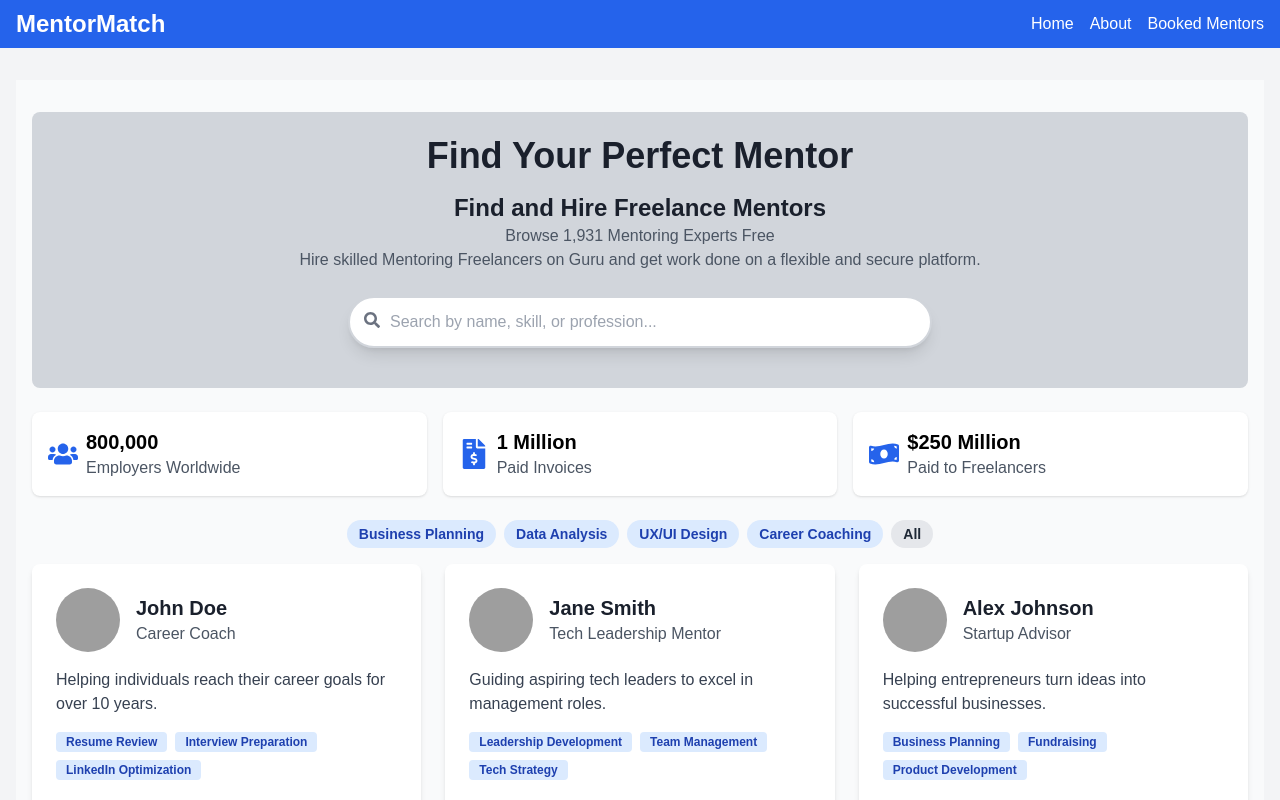
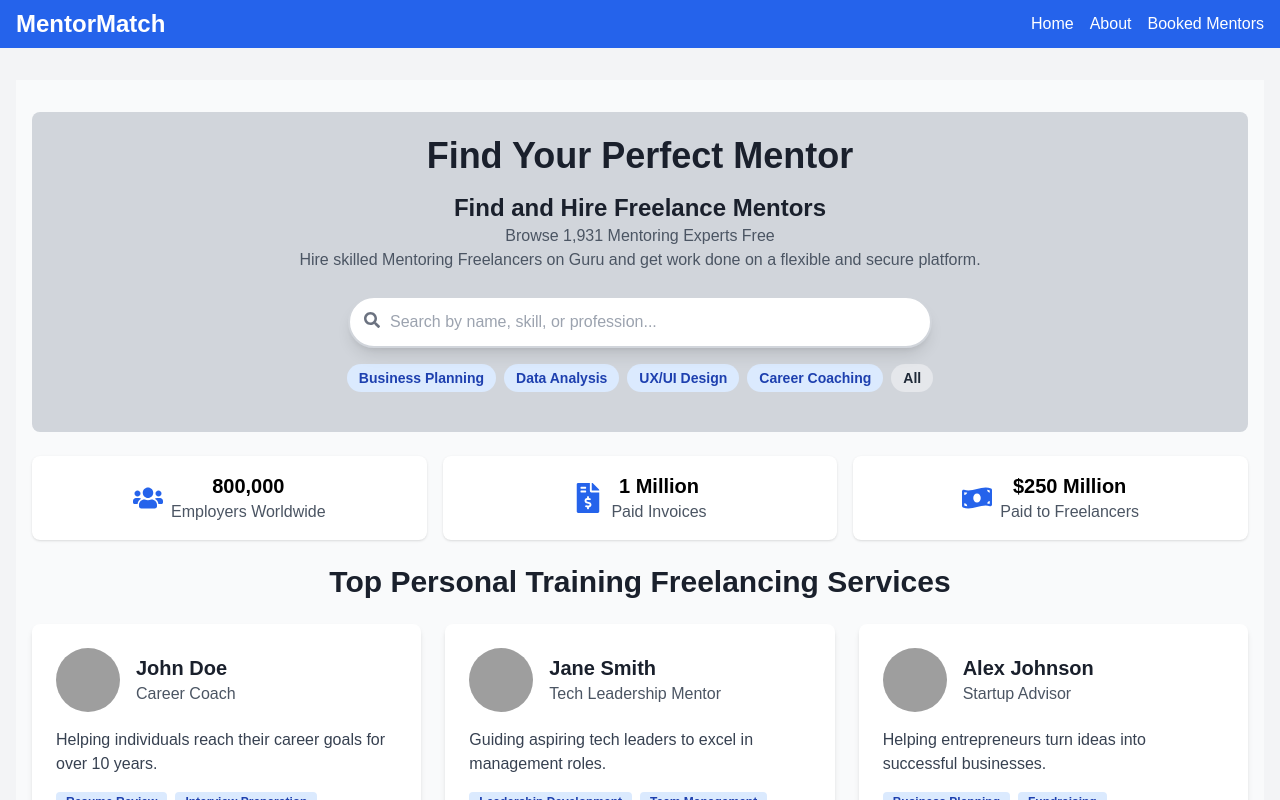
Before and after one commit to GauravOOO2/Mentor-Hiring-site, a React (Create React App) app: page / in a window 1280 px wide. Shown: the top 800 px of the page. Built offline with nearby package versions, Linux system fonts and the light colour scheme; grey boxes are pictures that could not be loaded; the HTML template or start-up script is replaced by a standard one.

Commit message:
Style improvement

```diff
--- a/src/pages/HomePage.tsx
+++ b/src/pages/HomePage.tsx
@@ -55,50 +55,54 @@ export function HomePage() {
                 <FaSearch className="absolute left-4 top-4 text-gray-500 transition duration-300 ease-in-out transform hover:scale-125" />
               </div>
             </div>
+
+            {/* Skill Filter Buttons - Moved here */}
+            <div className="flex justify-center mb-4">
+              {skills.map(skill => (
+                <button
+                  key={skill}
+                  onClick={() => setSelectedSkill(skill)}
+                  className="bg-blue-100 text-blue-800 text-sm font-semibold px-3 py-1 rounded-full mx-1 hover:bg-blue-200 transition"
+                >
+                  {skill}
+                </button>
+              ))}
+              <button
+                onClick={() => setSelectedSkill(null)} // Clear skill filter
+                className="bg-gray-200 text-gray-800 text-sm font-semibold px-3 py-1 rounded-full mx-1 hover:bg-gray-300 transition"
+              >
+                All
+              </button>
+            </div>
           </div>
 
           {/* Informational Boxes */}
           <div className="grid grid-cols-1 md:grid-cols-3 gap-4 mb-6">
-            <div className="bg-white p-4 rounded-lg shadow flex items-center">
+            <div className="bg-white p-4 rounded-lg shadow flex items-center justify-center">
               <FaUsers className="text-blue-600 text-3xl mr-2" />
-              <div>
+              <div className="text-center">
                 <h3 className="text-xl font-bold">800,000</h3>
                 <p className="text-gray-600">Employers Worldwide</p>
               </div>
             </div>
-            <div className="bg-white p-4 rounded-lg shadow flex items-center">
+            <div className="bg-white p-4 rounded-lg shadow flex items-center justify-center">
               <FaFileInvoiceDollar className="text-blue-600 text-3xl mr-2" />
-              <div>
+              <div className="text-center">
                 <h3 className="text-xl font-bold">1 Million</h3>
                 <p className="text-gray-600">Paid Invoices</p>
               </div>
             </div>
-            <div className="bg-white p-4 rounded-lg shadow flex items-center">
+            <div className="bg-white p-4 rounded-lg shadow flex items-center justify-center">
               <FaMoneyBillWave className="text-blue-600 text-3xl mr-2" />
-              <div>
+              <div className="text-center">
                 <h3 className="text-xl font-bold">$250 Million</h3>
                 <p className="text-gray-600">Paid to Freelancers</p>
               </div>
             </div>
           </div>
 
-          <div className="flex justify-center mb-4">
-            {skills.map(skill => (
-              <button
-                key={skill}
-                onClick={() => setSelectedSkill(skill)}
-                className="bg-blue-100 text-blue-800 text-sm font-semibold px-3 py-1 rounded-full mx-1 hover:bg-blue-200 transition"
-              >
-                {skill}
-              </button>
-            ))}
-            <button
-              onClick={() => setSelectedSkill(null)} // Clear skill filter
-              className="bg-gray-200 text-gray-800 text-sm font-semibold px-3 py-1 rounded-full mx-1 hover:bg-gray-300 transition"
-            >
-              All
-            </button>
-          </div>
+          {/* New Heading for Mentor Cards */}
+          <h2 className="text-3xl font-bold text-center mb-6">Top Personal Training Freelancing Services</h2>
 
           <div className="grid grid-cols-1 md:grid-cols-2 lg:grid-cols-3 gap-6 justify-items-center">
             {filteredMentors.slice(0, visibleMentors).map((mentor) => (
@@ -171,7 +175,7 @@ export function HomePage() {
         {/* Footer */}
         <footer className="bg-gray-800 text-white py-6 w-full">
           <div className="container mx-auto text-center">
-            <h2 className="text-2xl font-bold mb-2">Join Us Today!</h2>
+            <h2 className="text-2xl text-white font-bold mb-2">Join Us Today!</h2>
             <p className="mb-4">Connect with top mentors and take your career to the next level.</p>
             <div className="flex justify-center space-x-4">
               <a href="#" className="hover:underline">About Us</a>
```
